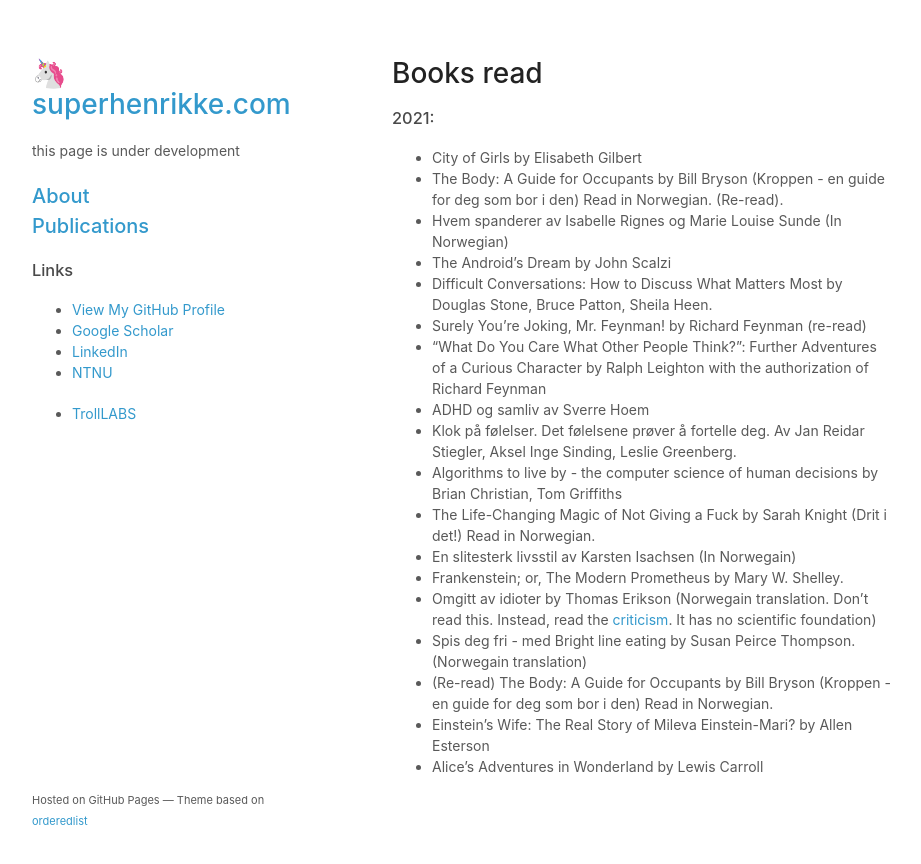
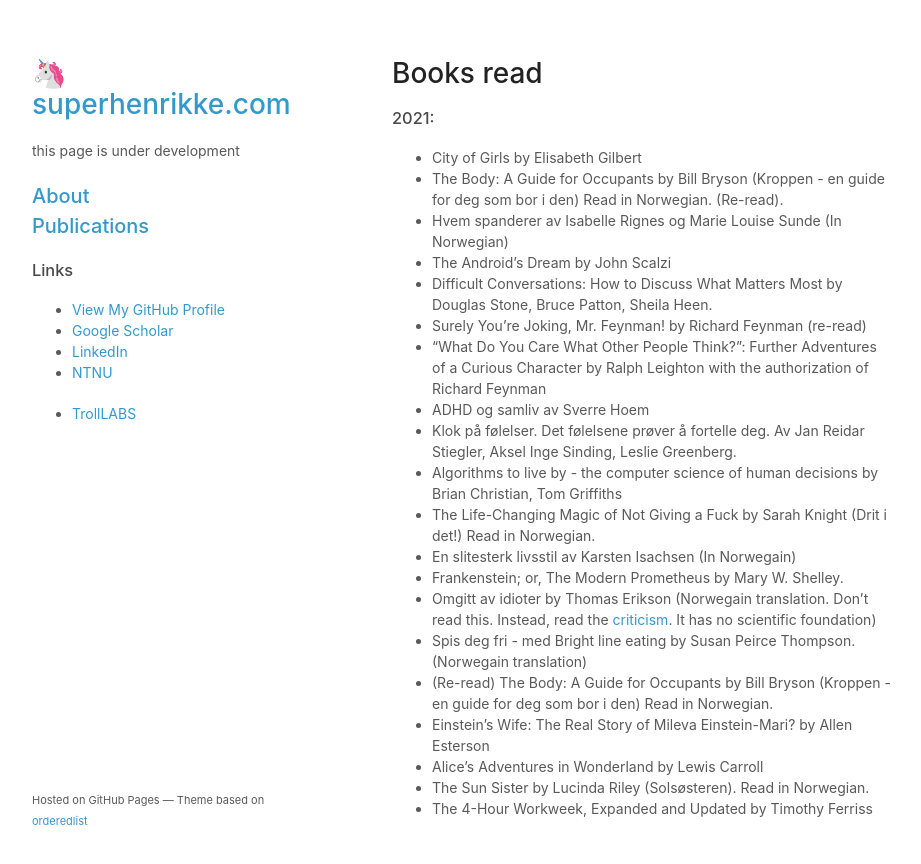
Before and after one commit to superhenrikke/superhenrikke.github.io, a Jekyll site: the page built from books.md, in a window 1280 px wide. Shown: the top 864 px of the page, without its empty margins (178-1099 px from the left). Built offline with Jekyll 4.4.1, drawn with Linux system fonts in a browser that asks for light colours; our own code applies the rules of GitHub Pages for plain Markdown files; a script that is not in the unit is left out.

Commit message:
Update books.md

```diff
--- a/books.md
+++ b/books.md
@@ -20,3 +20,5 @@
 - (Re-read) The Body: A Guide for Occupants by Bill Bryson (Kroppen - en guide for deg som bor i den) Read in Norwegian.
 - Einstein's Wife: The Real Story of Mileva Einstein-Mari? by Allen Esterson
 - Alice's Adventures in Wonderland by Lewis Carroll
+- The Sun Sister by Lucinda Riley (Solsøsteren). Read in Norwegian.
+- The 4-Hour Workweek, Expanded and Updated by Timothy Ferriss
```
